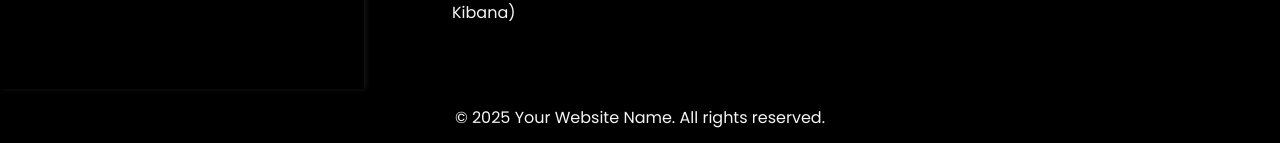
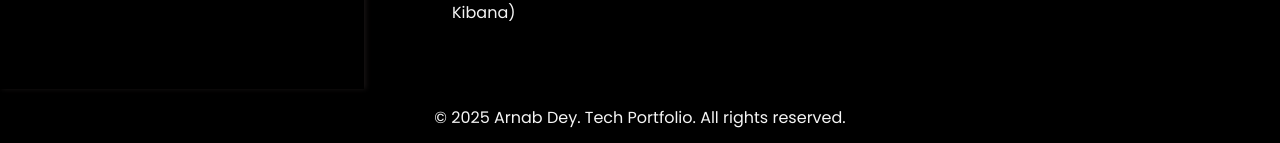
Before and after one commit to arnabdey73/arnabdey73.github.io, a Jekyll site: the page built from index.md, in a window 1280 px wide. Shown: the part 1003-1146 px from the top of the page. Built offline with Jekyll 4.4.1, drawn with Linux system fonts in a browser that asks for light colours; nearby versions of some CDN libraries.

Commit message:
changed footer text

```diff
--- a/_includes/footer.html
+++ b/_includes/footer.html
@@ -1,3 +1,3 @@
 <footer style="text-align: center;">
-  <p>&copy; 2025 Your Website Name. All rights reserved.</p>
+  <p>&copy; 2025 Arnab Dey. Tech Portfolio. All rights reserved.</p>
 </footer>
```
